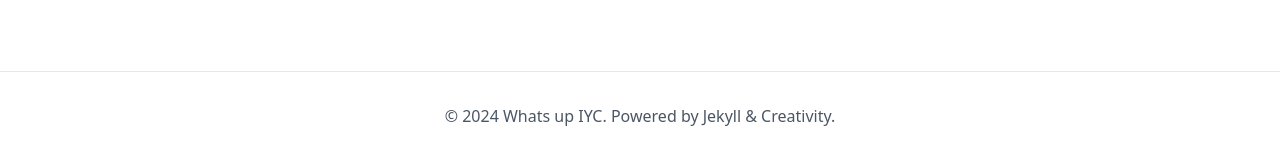
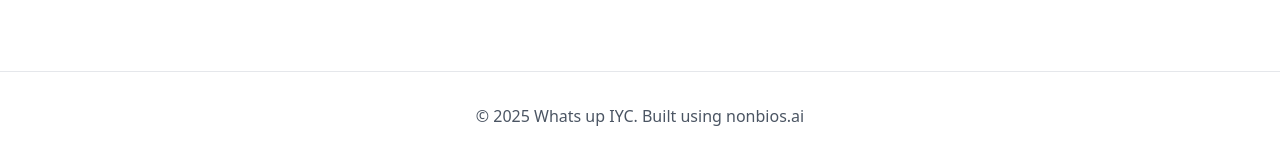
Before and after one commit to pocha/iyc, a Jekyll site: the page built from index.html, in a window 1280 px wide. Shown: the part 653-818 px from the top of the page. Built offline with Jekyll 4.4.1, drawn with Linux system fonts in a browser that asks for light colours; nearby versions of some CDN libraries.

Commit message:
some local fixes

```diff
--- a/_layouts/default.html
+++ b/_layouts/default.html
@@ -40,7 +40,7 @@
     <!-- Footer -->
     <footer class="border-t border-gray-200 mt-16 bg-white">
         <div class="container mx-auto px-6 py-8 text-center text-gray-600">
-            <p>&copy; 2024 {{ site.title }}. Powered by Jekyll & Creativity.</p>
+            <p>&copy; 2025 {{ site.title }}. Built using <a href="https://nonbios.ai">nonbios.ai</a></p>
         </div>
     </footer>
 </body>
```
